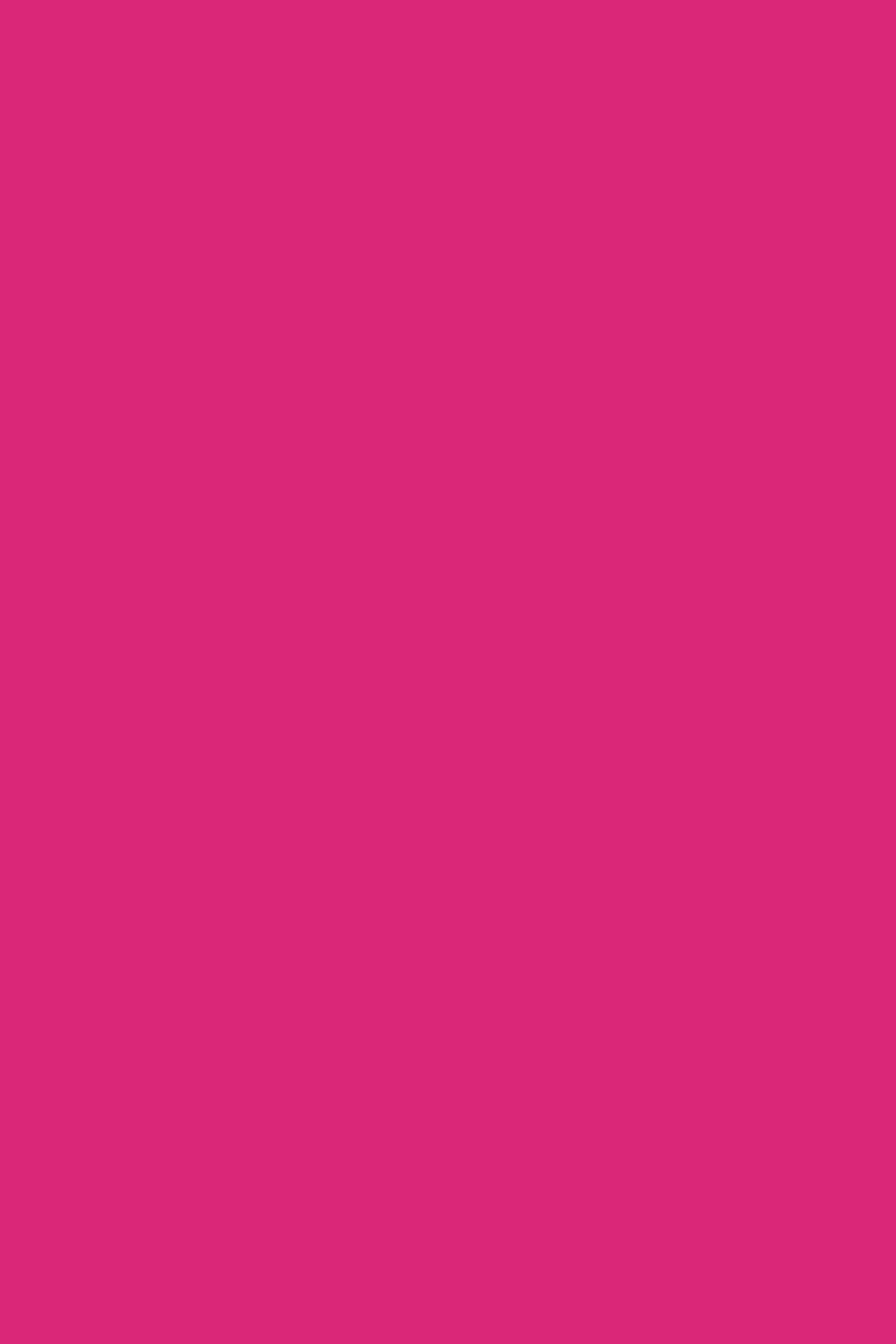
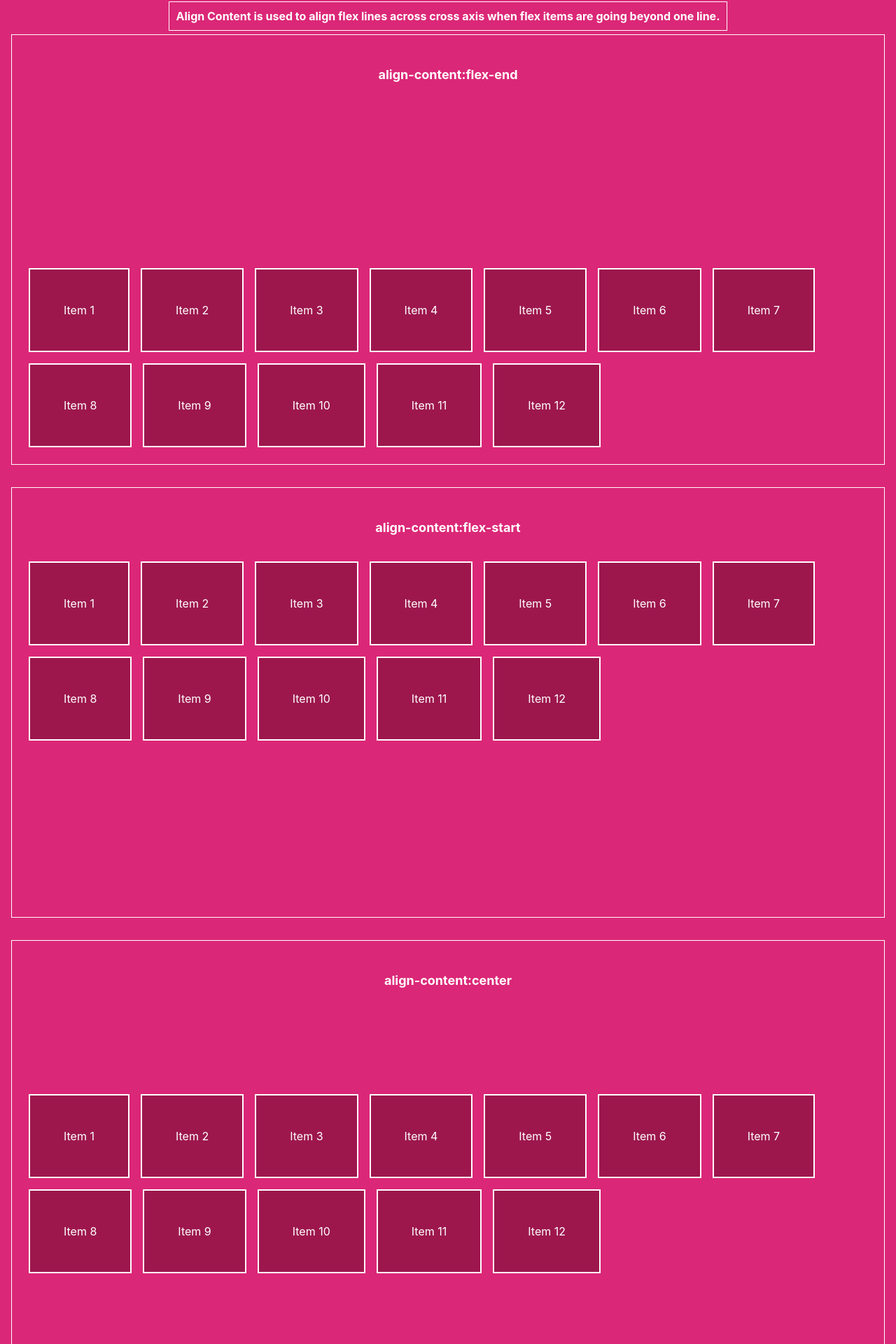
Before and after one commit to AditiJalaj/learning-flex, a React (Create React App) app: page /aligncontent in a window 1280 px wide. Shown: the part 544-2464 px from the top of the page at 70% size. Before the commit the page ends 800 px from the top, so only its background shows below. Built offline with nearby package versions, Linux system fonts and the light colour scheme.

Commit message:
align content

```diff
--- a/src/App.css
+++ b/src/App.css
@@ -133,3 +133,42 @@ p:hover{
   display: flex;
   flex-wrap: wrap-reverse;
 }
+
+/*align-content*/
+.aligncontent-flex-start{
+  display: flex;
+  align-content: flex-start;
+  height: 500px;
+  flex-wrap: wrap;
+}
+
+.aligncontent-flex-end{
+  display: flex;
+  height: 500px;
+  flex-wrap: wrap;
+  align-content: flex-end;
+}
+.aligncontent-center{
+  display: flex;
+  height: 500px;
+  flex-wrap: wrap;
+  align-content: center;
+}
+.aligncontent-space-around{
+  display: flex;
+  height: 700px;
+  flex-wrap: wrap;
+  align-content: space-around;
+}
+.aligncontent-space-between{
+  display: flex;
+  height: 700px;
+  flex-wrap: wrap;
+  align-content: space-between;
+}
+.aligncontent-stretch{
+  display: flex;
+  height: 500px;
+  flex-wrap: wrap;
+  align-content: stretch;
+}
--- a/src/App.js
+++ b/src/App.js
@@ -6,6 +6,7 @@ import Container from './components/ParentContainer/Container';
 import JustifyContent from './components/ParentContainer/JustifyContent';
 import AlignItems from './components/ParentContainer/AlignItems'
 import FlexWrap from './components/ParentContainer/FlexWrap';
+import AlignContent from './components/ParentContainer/AlignContent'
 
 function App() {
   return (
@@ -18,7 +19,7 @@ function App() {
      <Route exact path='/justifycontent' component={JustifyContent}/>
      <Route exact path='/alignitems' component={AlignItems}/>
      <Route exact path='/flexwrap' component={FlexWrap}/>
-
+     <Route exact path='/aligncontent' component={AlignContent}/>
 
      </Switch>
     </Router>
--- /dev/null
+++ b/src/components/ParentContainer/AlignContent.js
@@ -0,0 +1,124 @@
+const AlignContent = () => {
+    return ( <>
+        <strong>Align Content is used to align flex lines across cross axis when flex items are going beyond one line.</strong>
+
+        <div className="each">
+        <h5 class="heading">align-content:flex-end</h5>
+        <div className="aligncontent-flex-end">
+        <p>Item 1</p>
+        <p>Item 2</p>
+        <p>Item 3 </p>
+        <p>Item 4 </p>
+        <p>Item 5</p>
+        <p>Item 6</p>
+        <p>Item 7 </p>
+        <p>Item 8 </p>
+        <p>Item 9</p>
+        <p>Item 10</p>
+        <p>Item 11 </p>
+        <p>Item 12 </p>
+        </div>
+        </div>
+
+        <div className="each">
+        <h5 class="heading">align-content:flex-start</h5>
+        <div className="aligncontent-flex-start">
+        <p>Item 1</p>
+        <p>Item 2</p>
+        <p>Item 3 </p>
+        <p>Item 4 </p>
+        <p>Item 5</p>
+        <p>Item 6</p>
+        <p>Item 7 </p>
+        <p>Item 8 </p>
+        <p>Item 9</p>
+        <p>Item 10</p>
+        <p>Item 11 </p>
+        <p>Item 12 </p>
+        </div>
+        </div>
+
+        <div className="each">
+        <h5 class="heading">align-content:center</h5>
+        <div className="aligncontent-center">
+        <p>Item 1</p>
+        <p>Item 2</p>
+        <p>Item 3 </p>
+        <p>Item 4 </p>
+        <p>Item 5</p>
+        <p>Item 6</p>
+        <p>Item 7 </p>
+        <p>Item 8 </p>
+        <p>Item 9</p>
+        <p>Item 10</p>
+        <p>Item 11 </p>
+        <p>Item 12 </p>
+        </div>
+        </div>
+
+        <div className="each">
+        <h5 class="heading">align-content:space-around</h5>
+        <div className="aligncontent-space-around">
+        <p>Item 1</p>
+        <p>Item 2</p>
+        <p>Item 3 </p>
+        <p>Item 4 </p>
+        <p>Item 5</p>
+        <p>Item 6</p>
+        <p>Item 7 </p>
+        <p>Item 8 </p>
+        <p>Item 9</p>
+        <p>Item 10</p>
+        <p>Item 11 </p>
+        <p>Item 12 </p>
+        <p>Item 13</p>
+        <p>Item 14</p>
+        <p>Item 15 </p>
+        <p>Item 16 </p>
+        </div>
+        </div>
+
+        <div className="each">
+        <h5 class="heading">align-content:space-between</h5>
+        <div className="aligncontent-space-between">
+        <p>Item 1</p>
+        <p>Item 2</p>
+        <p>Item 3 </p>
+        <p>Item 4 </p>
+        <p>Item 5</p>
+        <p>Item 6</p>
+        <p>Item 7 </p>
+        <p>Item 8 </p>
+        <p>Item 9</p>
+        <p>Item 10</p>
+        <p>Item 11 </p>
+        <p>Item 12 </p>
+        <p>Item 13</p>
+        <p>Item 14</p>
+        <p>Item 15 </p>
+        <p>Item 16 </p>
+        </div>
+        </div>
+
+        <div className="each">
+        <h5 class="heading">align-content:stretch</h5>
+        <div className="aligncontent-stretch">
+        <p>Item 1</p>
+        <p>Item 2</p>
+        <p>Item 3 </p>
+        <p>Item 4 </p>
+        <p>Item 5</p>
+        <p>Item 6</p>
+        <p>Item 7 </p>
+        <p>Item 8 </p>
+        <p>Item 9</p>
+        <p>Item 10</p>
+        <p>Item 11 </p>
+        <p>Item 12 </p>
+        </div>
+        </div>
+
+        </> );
+}
+
+export default AlignContent;
--- a/src/components/ParentContainer/Container.js
+++ b/src/components/ParentContainer/Container.js
@@ -6,7 +6,7 @@ const Container = () => {
     return (
         <>
     <div className="container">
-    <h3>Parent Container or Flex Container Properties </h3>
+    <h3>Parent Elements or Flex Container Properties </h3>
     <Link style={{color:"white",textDecoration:"none"}} to='/flexdirection' ><p>Flex-direction</p> </Link>
 
     <Link style={{color:"white",textDecoration:"none"}} to='/justifycontent' ><p>Justify-content</p> </Link>
@@ -14,11 +14,12 @@ const Container = () => {
     <Link style={{color:"white",textDecoration:"none"}} to='/alignitems' ><p>Align-items</p> </Link>
 
     <Link style={{color:"white",textDecoration:"none"}} to='/flexwrap' ><p>Flex-wrap</p> </Link>
+    <Link style={{color:"white",textDecoration:"none"}} to='/aligncontent' ><p>Align-content</p> </Link>
     </div>
 
 
     <div className="container">
-    <h3>Child Container Properties </h3>
+    <h3>Child Elements or Flex Items Properties </h3>
    {/* <Link style={{color:"white",textDecoration:"none"}} to='/flexdirection' ><p>Flex-direction</p> </Link>
 
     <Link style={{color:"white",textDecoration:"none"}} to='/justifycontent' ><p>Justify-content</p> </Link>
--- a/src/components/ParentContainer/FlexWrap.js
+++ b/src/components/ParentContainer/FlexWrap.js
@@ -3,7 +3,7 @@ const FlexWrap = () => {
     return ( <>
         <strong>The flex-wrap property specifies whether the flex items should wrap or not.</strong>
 
-        <div className="each">
+     <div className="each">
     <h5 class="heading">flex-wrap: no value given</h5>
     <div className="flex-start">
     <p>Item 1</p>
```
